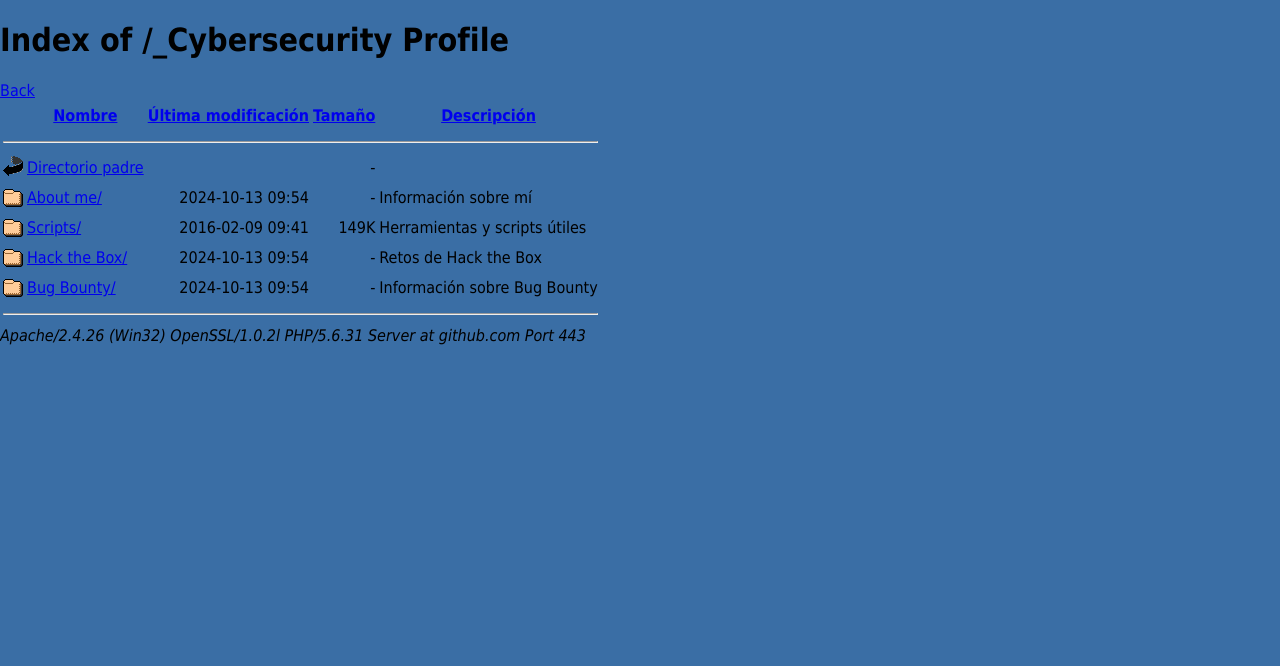
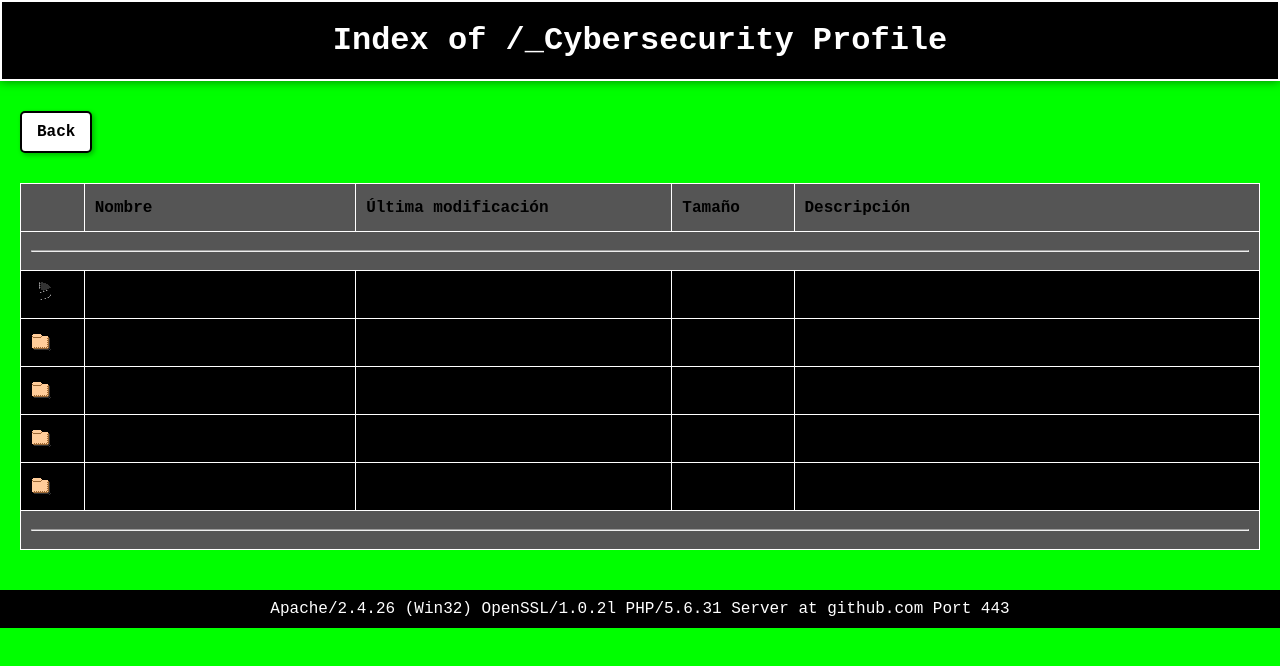
Before and after one commit to mila-cybersecurity/mila-cybersecurity, a plain HTML site: page index.html in a window 1280 px wide. Drawn offline with Linux system fonts and the light colour scheme.

Commit message:
Update styles.css

```diff
--- a/styles.css
+++ b/styles.css
@@ -1,88 +1,72 @@
-/* Estilo general del "escritorio" */
-body, html {
+body {
+    font-family: "Courier New", monospace;
+    background-color: #00ff00;
+    color: #000;
     margin: 0;
     padding: 0;
-    height: 100%;
-    font-family: Tahoma, sans-serif;
-    background-color: #3A6EA5;
 }
 
-#desktop {
-    position: relative;
-    width: 100%;
-    height: 100%;
+header {
+    background: #000;
+    color: #fff;
+    padding: 20px;
+    text-align: center;
+    border: 2px solid #fff;
+    box-shadow: 0 0 10px rgba(0, 0, 0, 0.5);
 }
 
-/* Estilo de los íconos en el escritorio */
-.icon {
-    width: 80px;
-    text-align: center;
-    margin: 20px;
-    cursor: pointer;
-    color: white;
-    position: absolute;
+h1 {
+    font-size: 2em;
+    margin: 0;
 }
 
-.icon img {
-    width: 48px;
-    height: 48px;
+a {
+    color: #000;
+    text-decoration: none;
 }
 
-.icon p {
-    font-size: 12px;
-    margin-top: 5px;
+a.back {
+    display: inline-block;
+    margin: 10px 0;
+    padding: 10px 15px;
+    background-color: #fff;
+    color: #000;
+    border: 2px solid #000;
+    border-radius: 5px;
+    font-weight: bold;
+    box-shadow: 2px 2px 5px rgba(0, 0, 0, 0.3);
 }
 
-/* Estilo de las ventanas emergentes */
-.window {
-    position: fixed;
-    background-color: #E0E0E0;
-    border: 2px solid #000;
-    width: 400px;
-    height: 300px;
-    display: none;
-    z-index: 10;
-    box-shadow: 4px 4px 10px rgba(0, 0, 0, 0.5);
-    top: 50%;
-    left: 50%;
-    transform: translate(-50%, -50%);
+main {
+    padding: 20px;
+    overflow-x: auto; /* Permite desplazamiento horizontal si es necesario */
 }
 
-.window-header {
-    background-color: #C0C0C0;
-    padding: 5px;
-    display: flex;
-    justify-content: space-between;
-    align-items: center;
-    border-bottom: 1px solid black;
-    cursor: move;
+table {
+    width: 100%;
+    border-collapse: collapse;
+    margin: 20px 0;
+    background-color: #000;
 }
 
-.window-header button {
-    background-color: red;
-    color: white;
-    border: none;
-    cursor: pointer;
-    width: 20px;
-    height: 20px;
+th, td {
+    padding: 10px;
+    text-align: left;
+    border: 1px solid #fff;
 }
 
-.window-content {
-    padding: 10px;
-    font-size: 14px;
-    display: flex;
-    flex-wrap: wrap;
+th {
+    background: #555;
+    color: #fff;
 }
 
-.window .icon {
-    width: 80px;
+footer {
     text-align: center;
-    margin: 10px;
-    color: black;
-    position: relative;
+    padding: 10px 0;
+    background: #000;
+    color: #fff;
 }
 
-.window .icon img {
-    width: 48px;
-    height: 48px;
+address {
+    font-style: normal;
 }
```
